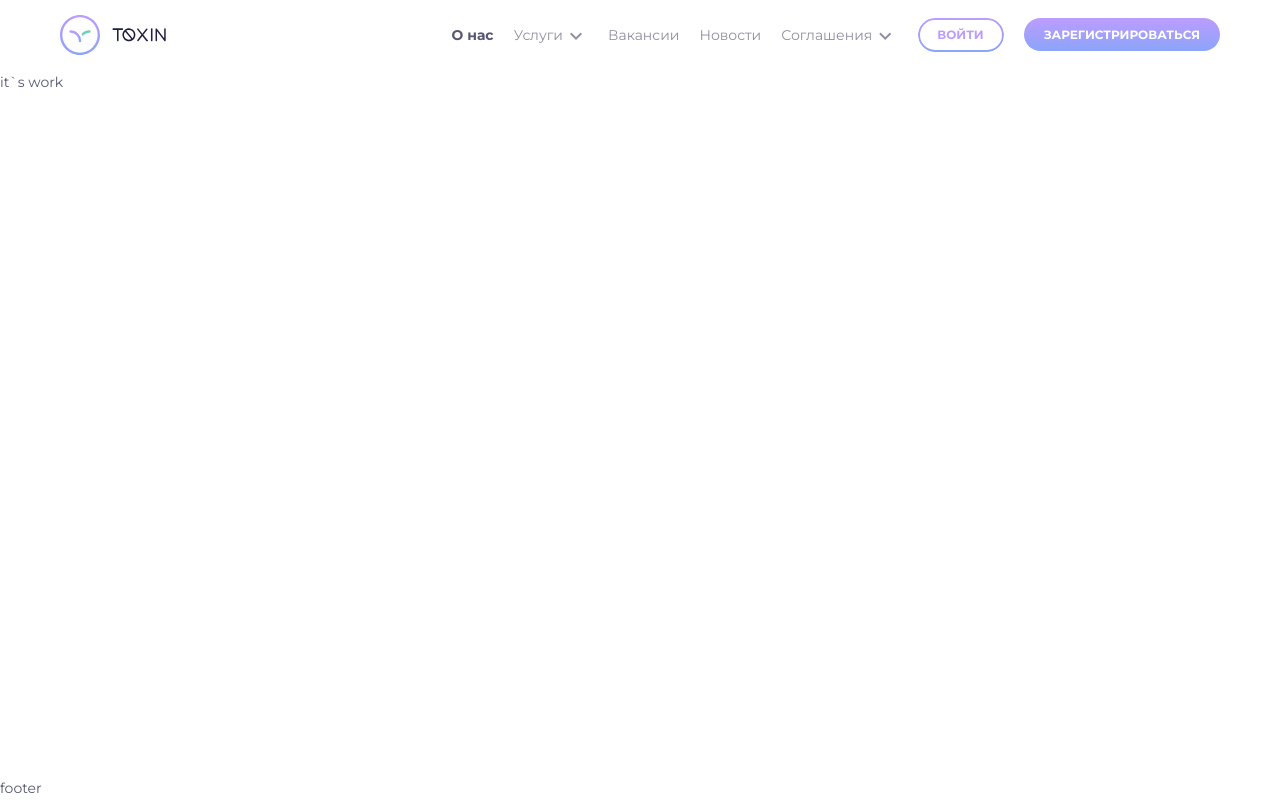
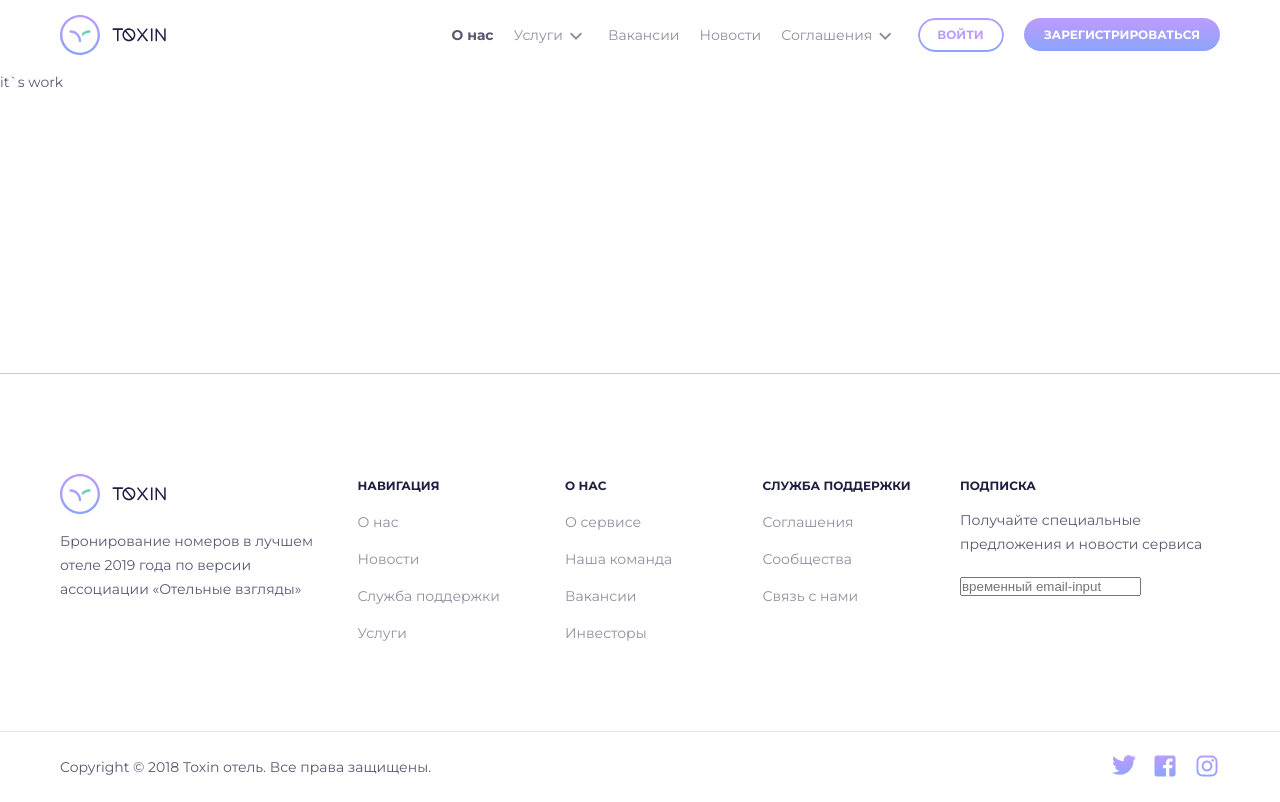
Before and after one commit to mpreterer/React-Village-Hotel, a React (Create React App) app: page / in a window 1280 px wide. Built offline with nearby package versions, Linux system fonts and the light colour scheme.

Commit message:
Connect Footer to Layout

```diff
--- a/src/components/Footer/Footer.tsx
+++ b/src/components/Footer/Footer.tsx
@@ -5,7 +5,7 @@ import SCREENS from '../../routes/endpoints';
 import { FooterNavMenu } from '../FooterNavMenu/FooterNavMenu';
 import { Logo } from '../Logo/Logo';
 
-import { menuList, contentFooter } from './constants';
+import { contentFooter, menuList } from './constants';
 import './Footer.scss';
 
 const Footer: FC = () => {
--- a/src/components/Footer/constants.ts
+++ b/src/components/Footer/constants.ts
@@ -34,4 +34,4 @@ const contentFooter = {
   copyright: 'Copyright © 2018 Toxin отель. Все права защищены.',
 };
 
-export { menuList, contentFooter };
+export { contentFooter, menuList };
--- a/src/components/Layout/Layout.tsx
+++ b/src/components/Layout/Layout.tsx
@@ -1,5 +1,6 @@
 import { Outlet } from 'react-router-dom';
 
+import { Footer } from '../Footer/Footer';
 import { Header } from '../Header/Header';
 
 import './Layout.scss';
@@ -13,7 +14,9 @@ const Layout = () => {
       <div className="layout__main">
         <Outlet />
       </div>
-      <div className="layout__footer">footer</div>
+      <div className="layout__footer">
+        <Footer />
+      </div>
     </div>
   );
 };
```
